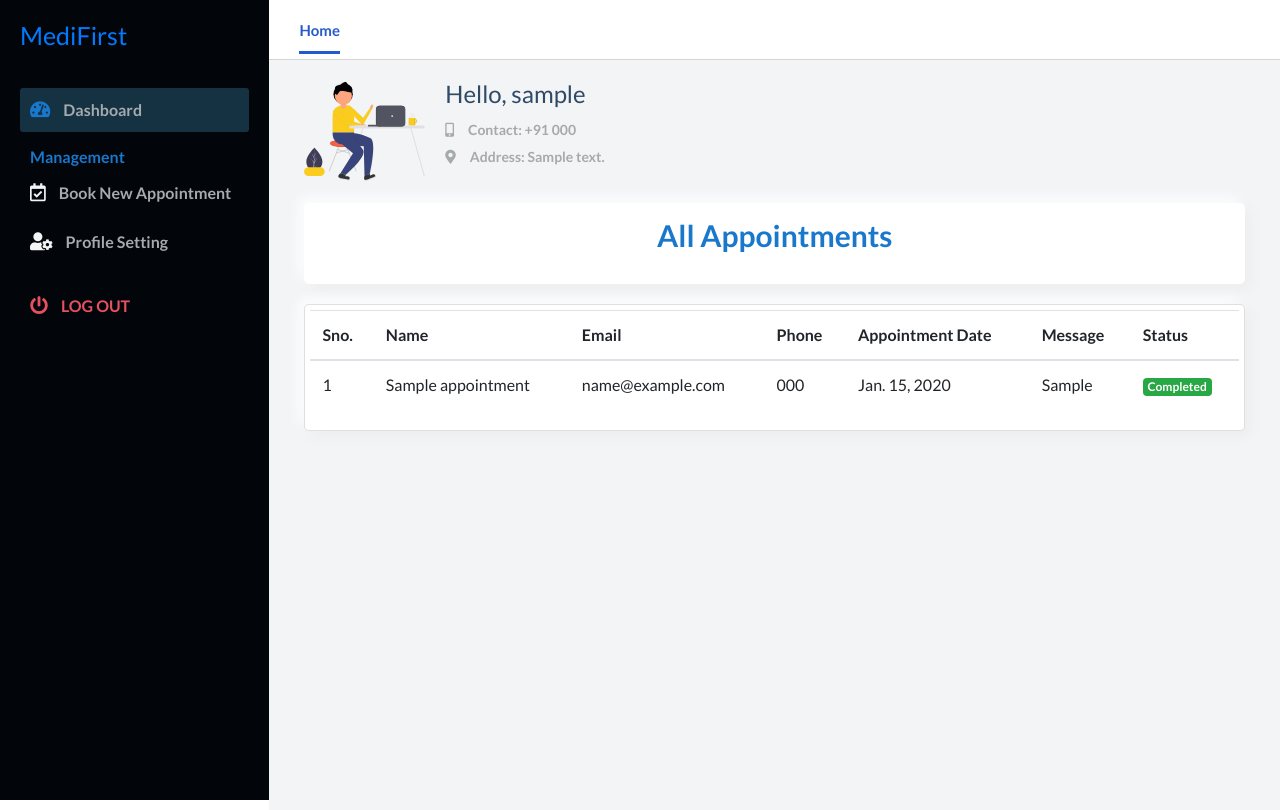
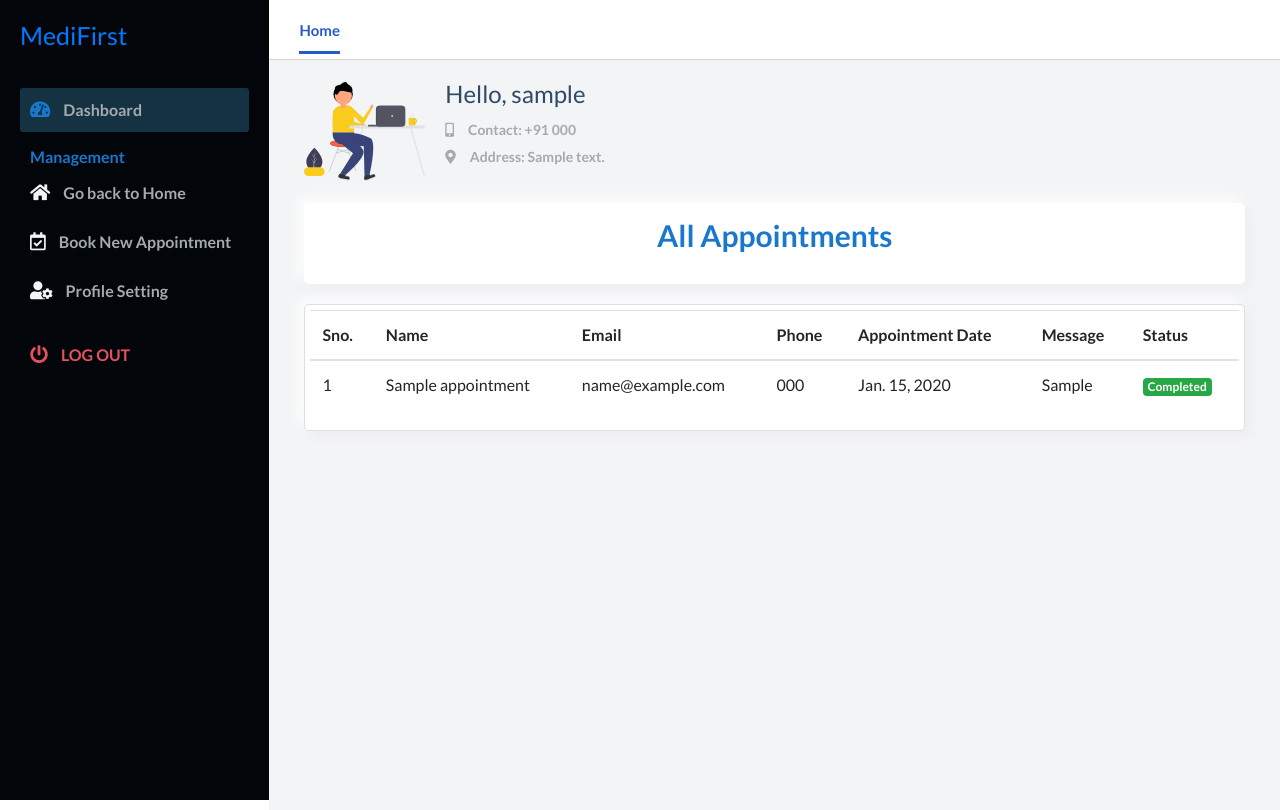
Before and after one commit to JaydeepGedam/MediFirst, a Django app: page /user_dashboard in a window 1280 px wide. Run offline with Django 3.2, Linux system fonts and the light colour scheme; a user stored in the database is signed in; tables that the repository leaves empty hold one stand-in row (values such as "Sample post"); grey boxes marked "Sample" are stand-in pictures; some libraries are stand-ins or nearby versions.

Commit message:
second commit

```diff
--- a/final-project/templates/user_dashboard.html
+++ b/final-project/templates/user_dashboard.html
@@ -180,10 +180,10 @@
                     <a href="#" onclick="dashboard()">Dashboard</a>
                 </div>
                 <h2>Management</h2>
-                <!--<div class="sidebar__link">
+                <div class="sidebar__link">
                     <i class="fa fa-home"></i>
                     <a href="/">Go back to Home</a>
-                </div>-->
+                </div>
                 <div class="sidebar__link">
                     <i class="far fa-calendar-check"></i>
                     <a href="/#appointment">Book New Appointment</a>
```
